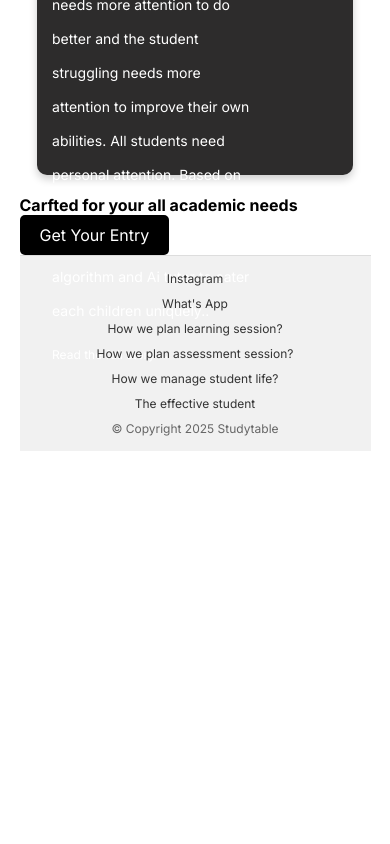
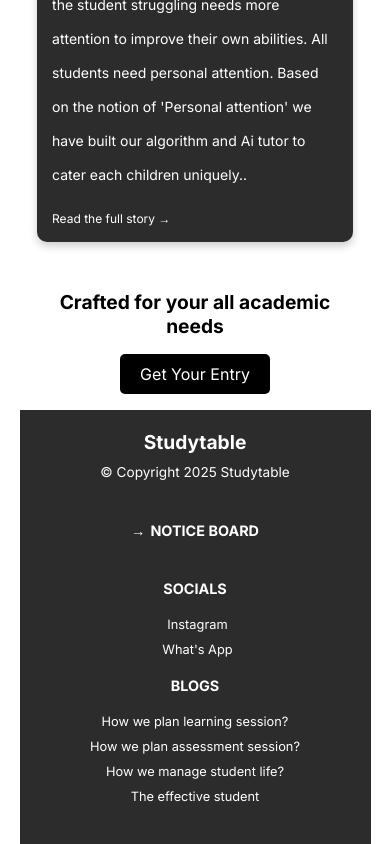
Before and after one commit to harshvyas0803/STUDYtable, a React (Vite) app: page / in a window 390 px wide. Shown: the part 3086-3930 px from the top of the page. Before the commit the page ends 3537 px from the top, so only its background shows below. Built offline with nearby package versions, Linux system fonts and the light colour scheme.

Commit message:
added responiveness

```diff
--- a/src/Home.css
+++ b/src/Home.css
@@ -84,7 +84,8 @@
 }
 
 .section-title {
-  font-size: 2.563rem; letter-spacing: 1px;
+  font-size: 2.563rem;
+  letter-spacing: 1px;
 }
 
 .section-description {
@@ -138,25 +139,21 @@
   font-size: 1.375rem;
 }
 
-
-
-.section4{
+.section4 {
   display: flex;
   margin-top: 15rem;
 }
 
-.left-of-section4{
+.left-of-section4 {
   flex: 1;
-
 }
 
-.section4-title{
+.section4-title {
   font-size: 2.125rem;
   letter-spacing: 1px;
-
 }
 
-.section4-description{
+.section4-description {
   width: 32rem;
   margin-top: 1rem;
   color: gray;
@@ -164,24 +161,18 @@ font-size: 1.375rem;
   line-height: 2rem;
 }
 
-
-
-
-.right-of-section4{
+.right-of-section4 {
   flex: 1;
-
 }
 
-
-.section5{
-
+.section5 {
   background: rgb(45, 44, 44);
   color: #ffffff;
   padding: 20px;
   border-radius: 10px;
   box-shadow: 0 4px 8px rgba(0, 0, 0, 0.2);
   width: 60vw;
-    height: 40vh;
+  min-height: 40vh; /* Changed to min-height for flexibility */
   margin: 20px auto;
   text-align: left;
   margin-top: 12rem;
@@ -207,11 +198,123 @@ line-height: 2rem;
   font-size: 14px;
 }
 
-  .black-box__link:hover {
+.section5-link:hover {
   text-decoration: underline;
 }
 
+/* New styles for section6 */
+.section6 {
+  text-align: center;
+  margin-top: 2rem;
+  padding: 1rem;
+}
 
+.section6 h4 {
+  font-size: 1.5rem;
+  margin-bottom: 1rem;
+}
+
+.apply-button {
+  padding: 10px 20px;
+  font-size: 1rem;
+  background-color: #007bff;
+  color: white;
+  border: none;
+  border-radius: 5px;
+  cursor: pointer;
+}
+
+/* Footer Styles */
+.footer {
+  background-color: #2D2C2C;
+  padding: 20px;
+  text-align: center;
+  margin-top: auto;
+}
+
+.footer-container {
+  display: flex;
+  justify-content: space-between;
+  align-items: flex-start;
+  gap: 20px;
+}
+
+.footer-left {
+  flex: 1;
+  text-align: left;
+}
+
+.footer-left h3 {
+  font-size: 1.5rem;
+  font-weight: bold;
+  color: #ffffff;
+}
+
+.footer-center {
+  flex: 1;
+  text-align: center;
+}
+
+.footer-center a {
+  color: #ffffff;
+  font-size: 1rem;
+  font-weight: bold;
+  text-transform: uppercase;
+  text-decoration: none;
+  position: relative;
+}
+
+.footer-center a::before {
+  content: "\2192"; /* Unicode for right arrow */
+  margin-right: 5px;
+  color: #ffffff;
+}
+
+.footer-right {
+  flex: 1;
+  display: flex;
+  justify-content: flex-end;
+  gap: 40px;
+}
+
+.socials,
+.blogs {
+  display: flex;
+  flex-direction: column;
+  gap: 10px;
+}
+
+.socials h4,
+.blogs h4 {
+  font-size: 1rem;
+  font-weight: bold;
+  text-transform: uppercase;
+  color: #ffffff;
+  margin-bottom: 10px;
+}
+
+.socials a,
+.blogs a {
+  color: #ffffff;
+  text-decoration: none;
+  font-size: 0.9rem;
+}
+
+.socials a:hover,
+.blogs a:hover {
+  text-decoration: underline;
+}
+
+.socials a i {
+  color: #ffffff;
+  margin-right: 5px;
+}
+
+.copyright {
+  font-size: 0.9rem;
+  color: #ffffff;
+  margin-top: 10px;
+}
 
 /* Responsive Styles */
 @media (max-width: 768px) {
@@ -294,11 +397,10 @@ line-height: 2rem;
     line-height: 1.5;
   }
 
-.section4{
+  .section4 {
     flex-direction: column-reverse;
     margin-top: 5rem;
   }
-
 
   .left-of-section4 {
     margin-top: 2rem; /* Space between text and image */
@@ -323,13 +425,10 @@ line-height: 2rem;
     line-height: 1.5;
   }
 
-
-
-
-
   .section5 {
     width: 90%;
     padding: 15px;
+    min-height: auto; /* Allow content to define height */
   }
 
   .section5-heading {
@@ -338,93 +437,67 @@ line-height: 2rem;
 
   .section5-description {
     font-size: 14px;
+    width: 100%; /* Full width on mobile */
   }
 
   .section5-link {
     font-size: 12px;
   }
 
-
+  /* Section 6 Responsive */
+  .section6 h4 {
+    font-size: 1.2rem;
   }
 
-
-
-
-
-
-
-
-.footer {
-    background-color: #f1f1f1;
-    padding: 20px;
-    text-align: center;
-    border-top: 1px solid #ddd;
-    margin-top: auto; /* Ensures footer stays at the bottom */
+  .apply-button {
+    padding: 8px 16px;
+    font-size: 0.9rem;
   }
 
-  .footer-links {
-    display: flex;
+  /* Footer Responsive */
+  .footer-container {
     flex-direction: column;
-    gap: 10px;
-    margin-bottom: 10px;
+    align-items: center;
+  }
+
+  .footer-left,
+  .footer-center,
+  .footer-right {
+    text-align: center;
+    margin-bottom: 20px;
+  }
+
+  .footer-right {
+    flex-direction: column;
+    gap: 20px;
   }
 
   .socials,
   .blogs {
-    display: flex;
-    justify-content: center;
-    gap: 20px;
-    flex-wrap: wrap;
-  }
-
-  .footer a {
-    text-decoration: none;
-    color: #333;
-    font-size: 0.9em;
-  }
-
-  .footer a:hover {
-    text-decoration: underline;
-  }
-
-  .copyright {
-    margin: 10px 0 0;
-    font-size: 0.9em;
-    color: #666;
-  }
-
-  /* Responsive Design */
-  @media (max-width: 768px) {
-    .footer-links {
-      flex-direction: column;
     align-items: center;
-    }
-
-    .socials,
-    .blogs {
-      flex-direction: column;
-      gap: 10px;
-    }
-
-    .footer a {
-      font-size: 0.8em;
-    }
-
-    .copyright {
-      font-size: 0.8em;
   }
 }
 
 @media (max-width: 480px) {
-    .footer {
-      padding: 15px;
+  .footer-left h3 {
+    font-size: 1.2rem;
   }
 
-    .footer a {
-      font-size: 0.75em;
+  .footer-center a {
+    font-size: 0.9rem;
+  }
+
+  .socials h4,
+  .blogs h4 {
+    font-size: 0.9rem;
+  }
+
+  .socials a,
+  .blogs a {
+    font-size: 0.8rem;
   }
 
   .copyright {
-      font-size: 0.75em;
+    font-size: 0.85rem; /* Slightly larger for readability */
   }
 }
--- a/src/Home.jsx
+++ b/src/Home.jsx
@@ -6,6 +6,7 @@ import hero_img from "./assets/hero-img.svg";
 import v2 from "./assets/v2.svg";
 import v3 from "./assets/v3.svg";
 import v4 from "./assets/v4.svg";
+
 const Home = () => {
   return (
     <>
@@ -13,10 +14,6 @@ const Home = () => {
         <span className="study">STUDY</span>
         <span className="table">table</span>
       </h1>
-
-
-
-
 
       <div className="parent-container">
         {/* SECTION-1 */}
@@ -57,9 +54,7 @@ const Home = () => {
           </div>
         </section>
 
-
         {/* SECTION-2 */}
-
         <section className="practice-section">
           <div className="left-of-section">
             <h2 className="section-title">Unlimited Practice session</h2>
@@ -75,7 +70,6 @@ const Home = () => {
             <img src={v2} alt="illustration" className="section-img" />
           </div>
         </section>
-
 
         {/* SECTION-3 */}
         <section className="section3">
@@ -95,13 +89,8 @@ const Home = () => {
           </div>
         </section>
 
-
-
         {/* SECTION-4 */}
-
         <div className="section4">
-
-
           <div className="left-of-section4">
             <h2 className="section4-title">Managing students academic life</h2>
             <p className="section4-description">
@@ -118,13 +107,8 @@ const Home = () => {
           </div>
         </div>
 
-
-
         {/* SECTION-5 */}
         <div className="section5">
-
-
-
           <h2 className="section5-heading">How we come to this?</h2>
           <p className="section5-description">
             We observed and researched for three years in a variety of student. Where
@@ -136,32 +120,43 @@ const Home = () => {
           <a href="#" className="section5-link">
             Read the full story →
           </a>
-
-
-
-
-
         </div>
 
+        {/* SECTION-6 */}
         <div className="section6">
-            <h4>Carfted for your all academic needs</h4>
+          <h4>Crafted for your all academic needs</h4>
           <button className="apply-button">Get Your Entry</button>
         </div>
 
+        {/* FOOTER */}
         <footer className="footer">
-      <div className="footer-links">
+          <div className="footer-container">
+            <div className="footer-left">
+              <h3>Studytable</h3>
+              <p className="copyright">© Copyright 2025 Studytable</p>
+            </div>
+            <div className="footer-center">
+              <a href="#">NOTICE BOARD</a>
+            </div>
+            <div className="footer-right">
               <div className="socials">
-          <a href="https://instagram.com" target="_blank" rel="noopener noreferrer">Instagram</a>
-          <a href="https://whatsapp.com" target="_blank" rel="noopener noreferrer">What's App</a>
+                <h4>SOCIALS</h4>
+                <a href="https://instagram.com" target="_blank" rel="noopener noreferrer">
+                  <i className="fab fa-instagram"></i> Instagram
+                </a>
+                <a href="https://whatsapp.com" target="_blank" rel="noopener noreferrer">
+                  <i className="fab fa-whatsapp"></i> What's App
+                </a>
               </div>
               <div className="blogs">
+                <h4>BLOGS</h4>
                 <a href="/how-we-plan-learning-session">How we plan learning session?</a>
                 <a href="/how-we-plan-assessment-session">How we plan assessment session?</a>
                 <a href="/how-we-manage-student-life">How we manage student life?</a>
                 <a href="/the-effective-student">The effective student</a>
               </div>
             </div>
-      <p className="copyright">© Copyright 2025 Studytable</p>
+          </div>
         </footer>
       </div>
     </>
```
Lines whose indentation alone changed are shown as unchanged.
